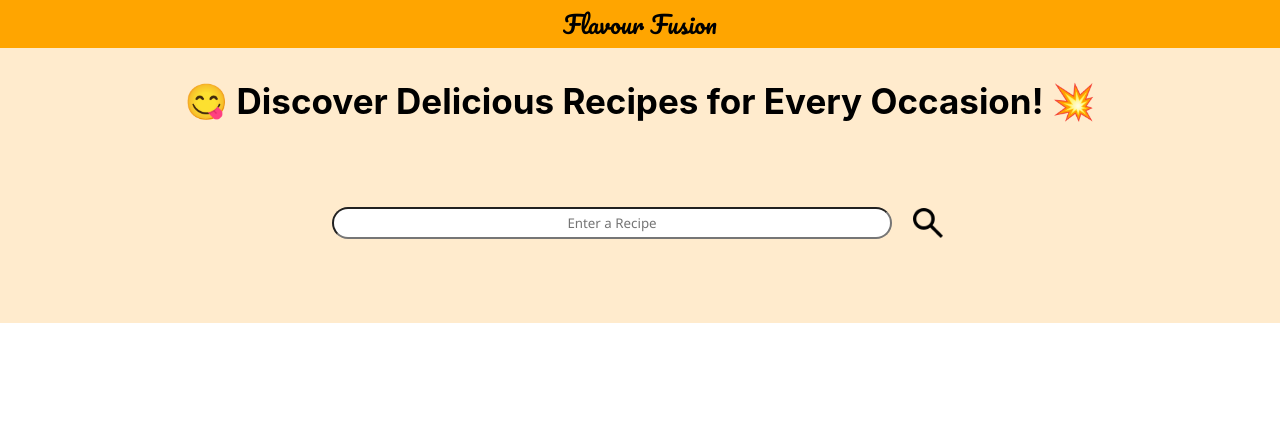
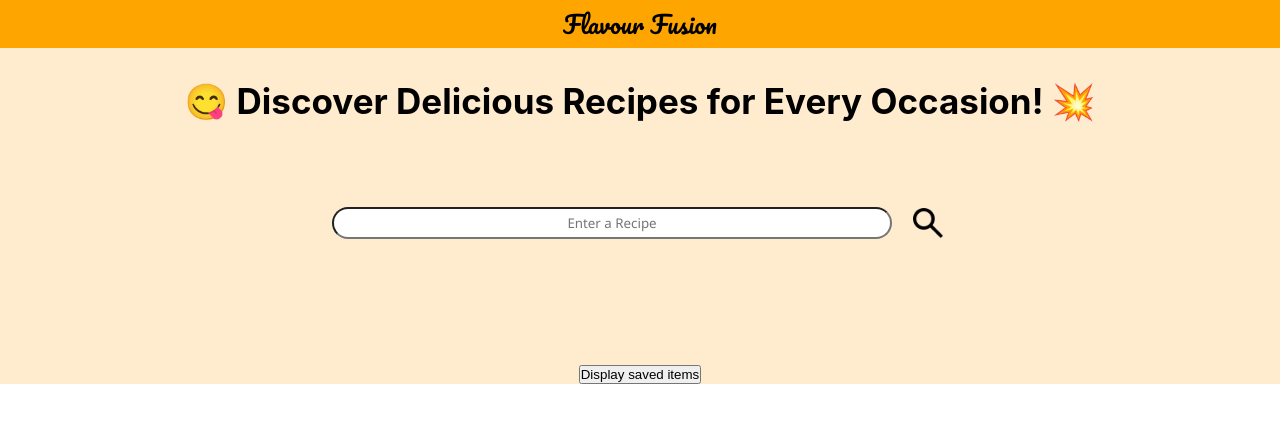
Before and after one commit to Ojus999/Recipe-Finder-Full-Stack-Web-Application, a React (Create React App) app: page / in a window 1280 px wide. Shown: the top 422 px of the page. Built offline with nearby package versions, Linux system fonts and the light colour scheme.

Commit message:
Add files via upload

```diff
--- a/src/App.js
+++ b/src/App.js
@@ -9,8 +9,10 @@ import Card from "./Components/Card";
 function App() {
   let [search, setSearch] = useState("");
   let [data,setData] = useState([])
+  const [userdata,setUserdata]=useState([]);
 
   function sendSearch() {
+    setUserdata([]);
     axios
       .get(`http://127.0.0.1:3001/send?data=${search}`)
       .then((res) => {
@@ -20,7 +22,23 @@ function App() {
       })
       .catch((err) => console.log(err));
   }
-
+  async function displayfunc(){
+    setData([]);
+    try{
+      const response = await fetch("http://localhost:3001/display", {
+            method: 'POST',
+            headers: {
+                'content-type': 'application/json',
+            },
+        });
+        const data=await response.json();
+        console.log(data.user);
+        setUserdata(data.user);
+    }
+    catch(err){
+      console.log(err);
+    }
+  }
 
   return (
     <div className="App">
@@ -36,13 +54,26 @@ function App() {
           onChange={(e) => setSearch(e.target.value)}
         />
         <img src={icon} alt="Search Icon" id="search-icon" onClick={sendSearch} />
+
       </div>
-
+      <center><br/><br/>
+      <button onClick={displayfunc}>Display saved items</button></center>
       <div className="card--collection">
         {data.map((element,index) => {
           return <Card id = {element.id} title ={element.title} image = {element.image} key = {index}/>
         })}
       </div>
+
+      {userdata.length > 0 && (
+    <div className="card--collection">
+        {userdata.map((user) => (
+            <div >
+                <Card id={user.id} title={user.title} image={user.image} />
+            </div>
+        ))}
+    </div>
+)}
+
 
 
     </div>
```
